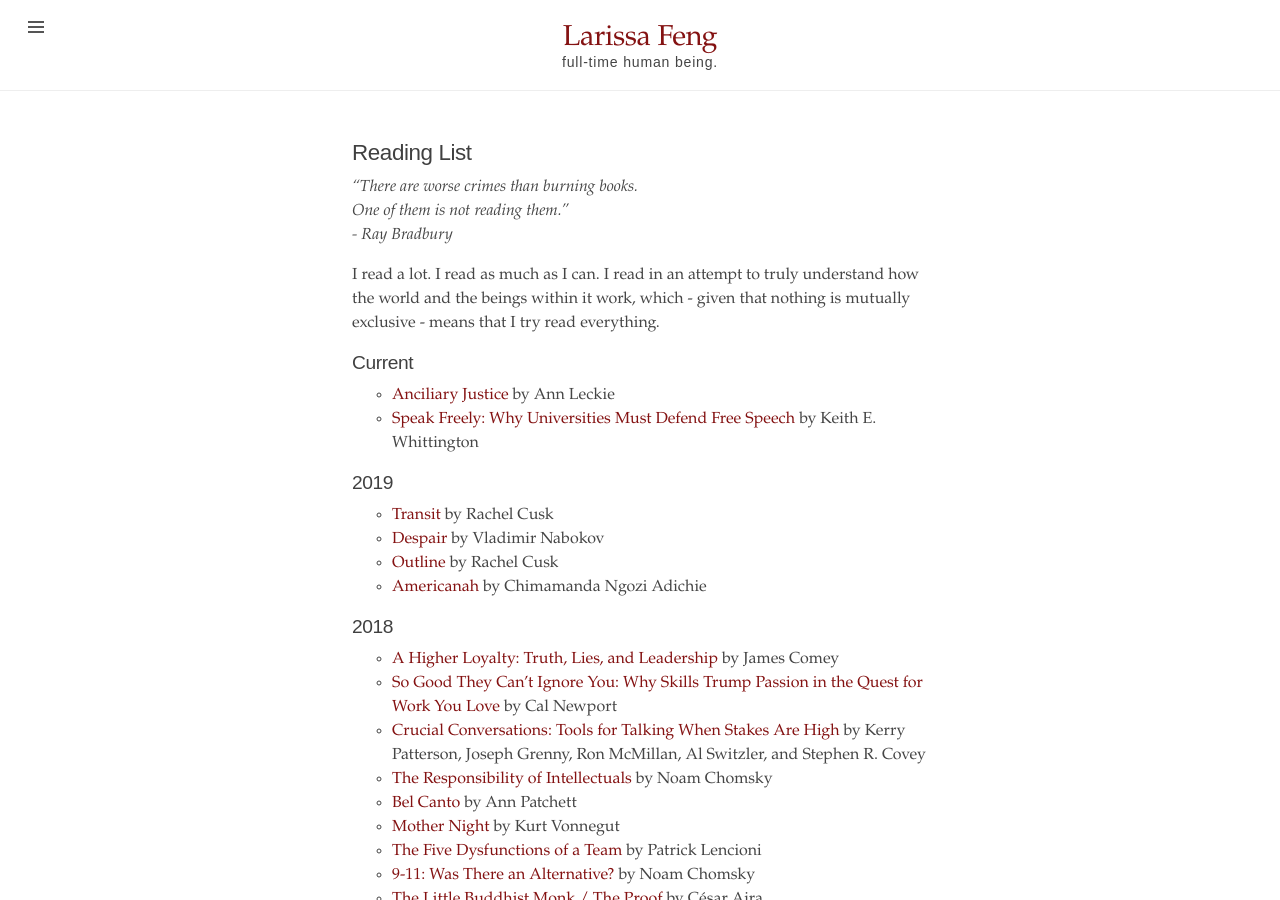
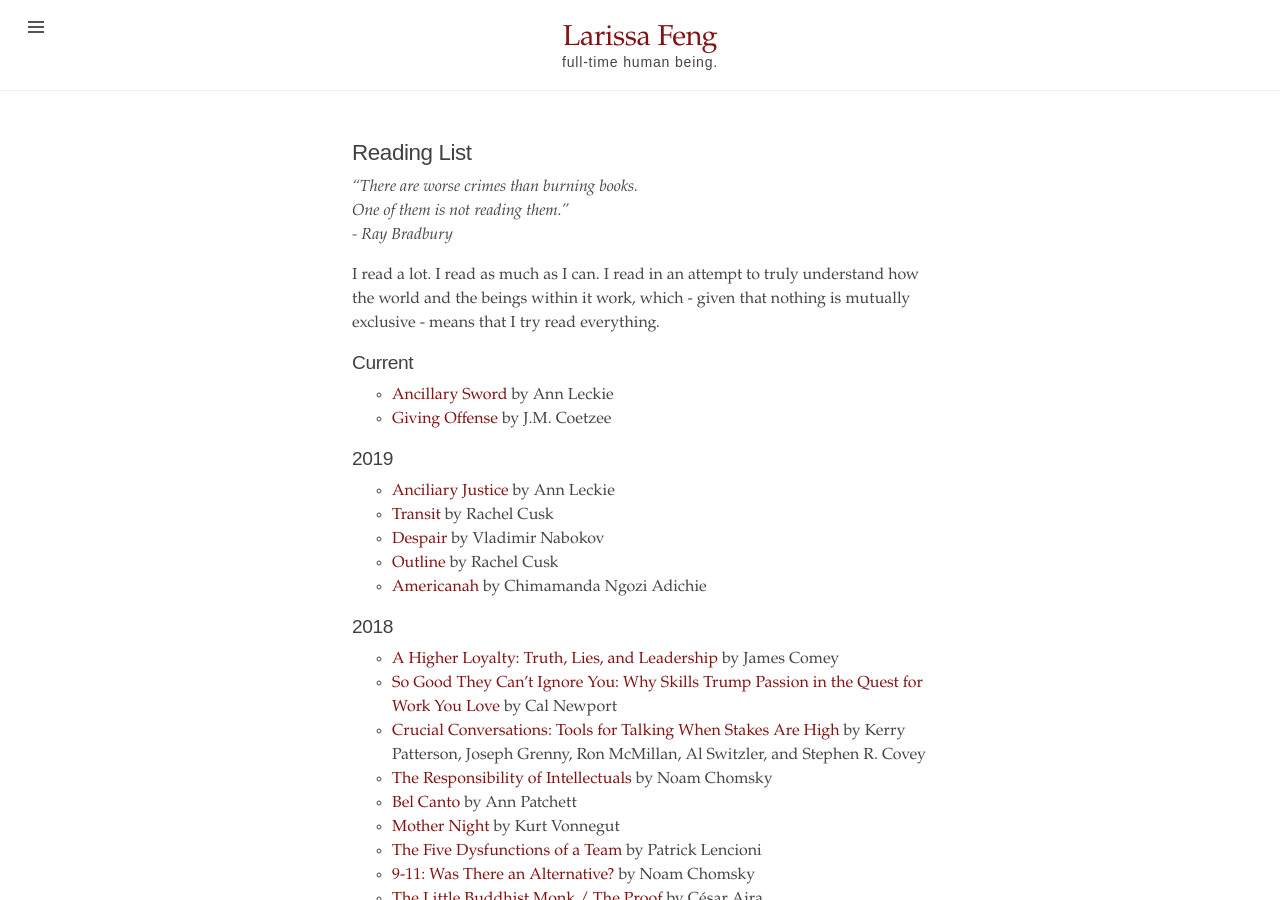
Before and after one commit to mondayrain/mondayrain.github.io, a Jekyll site: the page built from reading_list.md, in a window 1280 px wide and 900 px high. Built offline with Jekyll 4.4.1, drawn with Linux system fonts in a browser that asks for light colours.

Commit message:
Update reading_list.md

```diff
--- a/reading_list.md
+++ b/reading_list.md
@@ -10,10 +10,11 @@ title: Reading List
 I read a lot. I read as much as I can. I read in an attempt to truly understand how the world and the beings within it work, which - given that nothing is mutually exclusive - means that I try read everything.
 
 ## Current
-- [Anciliary Justice](https://www.goodreads.com/book/show/17333324-ancillary-justice) by Ann Leckie
-- [Speak Freely: Why Universities Must Defend Free Speech](https://www.goodreads.com/book/show/38910558-speak-freely) by Keith E. Whittington
+- [Ancillary Sword](https://www.goodreads.com/book/show/20706284-ancillary-sword) by Ann Leckie
+- [Giving Offense](https://www.goodreads.com/book/show/75401.Giving_Offense) by J.M. Coetzee
 
 ## 2019
+- [Anciliary Justice](https://www.goodreads.com/book/show/17333324-ancillary-justice) by Ann Leckie
 - [Transit](https://www.goodreads.com/book/show/29939363-transit) by Rachel Cusk
 - [Despair](https://www.goodreads.com/book/show/418209.Despair) by Vladimir Nabokov
 - [Outline](https://www.goodreads.com/book/show/21400742-outline) by Rachel Cusk
```
